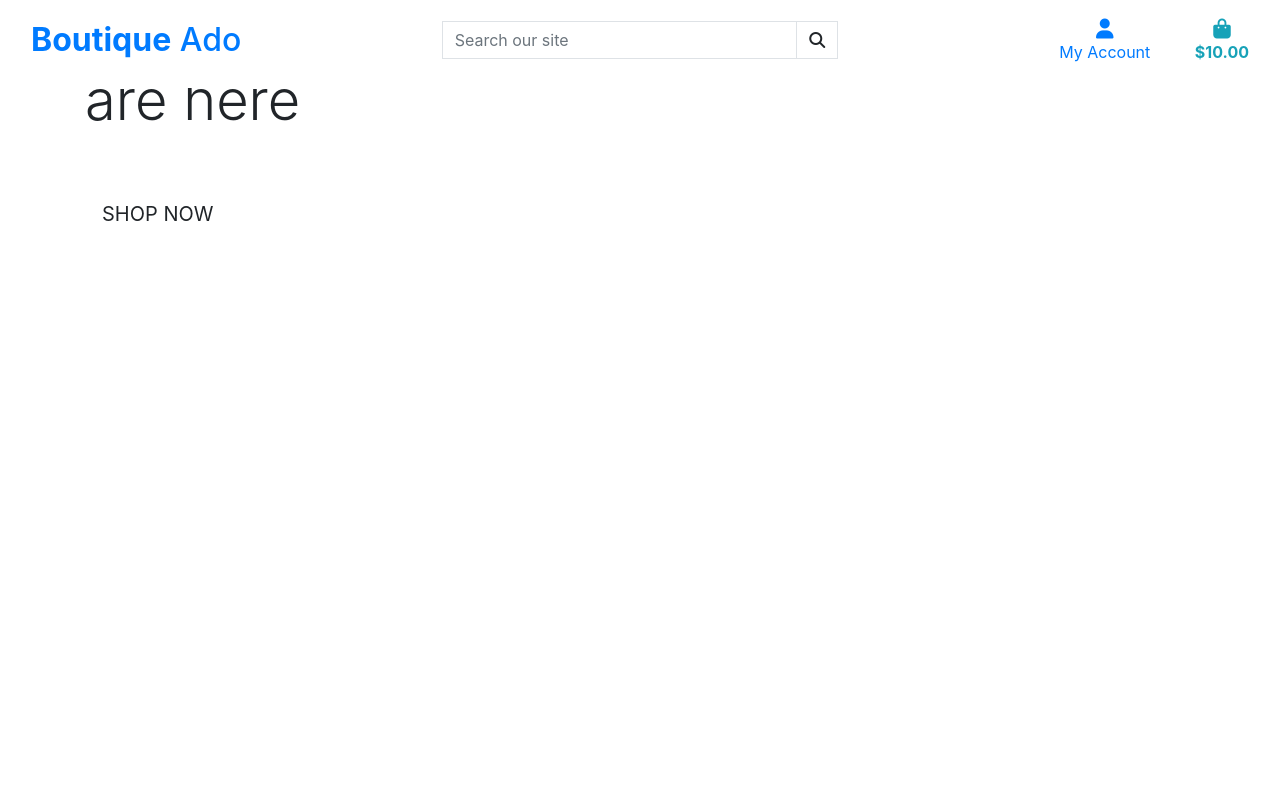
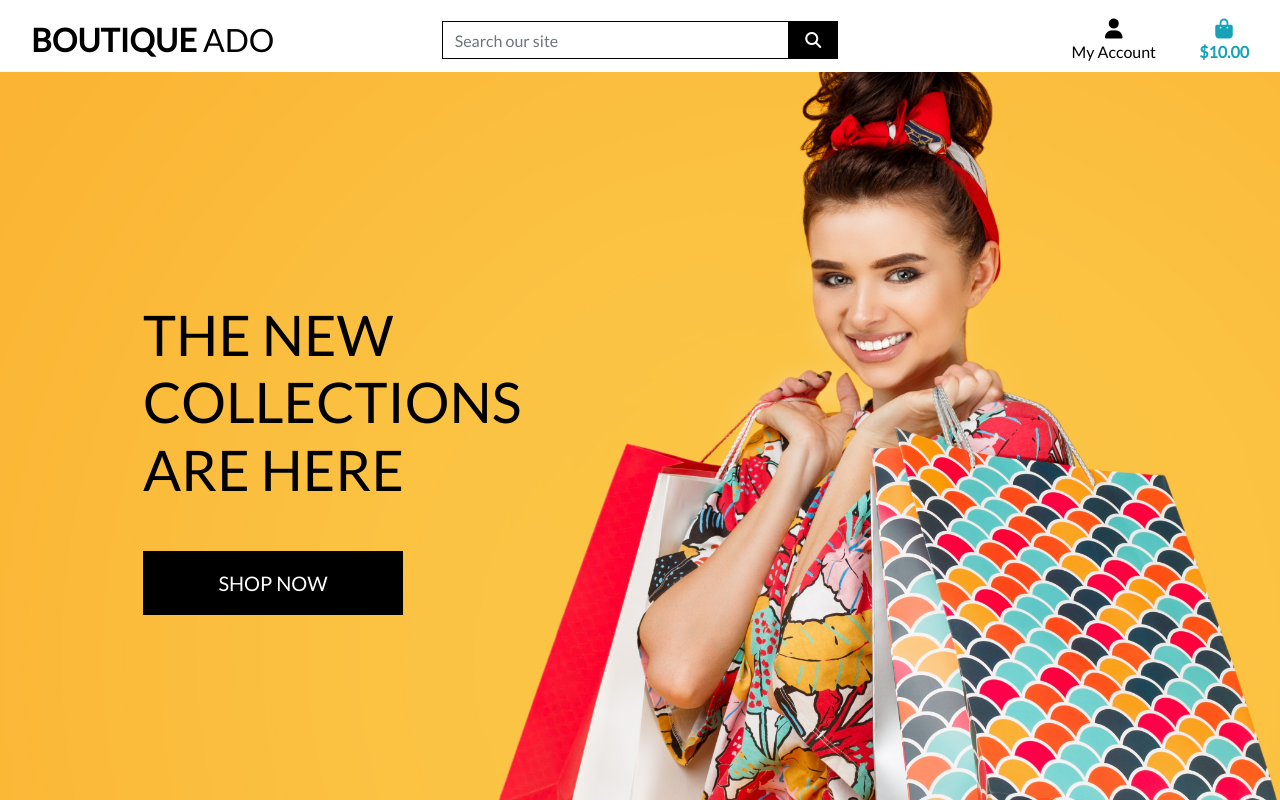
Before and after one commit to Leefarmer83/boutique_ado_v1, a Django app: template home/templates/home/index.html in a window 1280 px wide. Run offline with Django 3.2, Linux system fonts and the light colour scheme; the template is opened without the code that fills it: most values are stand-ins (such as "Sample title", 1, 10 or a date in 2020); some libraries are stand-ins or nearby versions.

Commit message:
completed home page header and css

```diff
--- a/boutique_ado/settings.py
+++ b/boutique_ado/settings.py
@@ -143,3 +143,7 @@
 # https://docs.djangoproject.com/en/3.0/howto/static-files/
 
 STATIC_URL = '/static/'
+STATICFILES_DIRS = (os.path.join(BASE_DIR, 'static'),)
+
+MEDIA_URL = '/media/'
+MEDIA_ROOT = os.path.join(BASE_DIR, 'media')
--- a/boutique_ado/urls.py
+++ b/boutique_ado/urls.py
@@ -15,9 +15,11 @@
 """
 from django.contrib import admin
 from django.urls import path, include
+from django.conf import settings
+from django.conf.urls.static import static
 
 urlpatterns = [
     path('admin/', admin.site.urls),
     path('accounts/', include('allauth.urls')),
     path('', include('home.urls')),
-]
+] + static(settings.MEDIA_URL, document_root=settings.MEDIA_ROOT)
--- /dev/null
+++ b/static/css/base.css
@@ -0,0 +1,81 @@
+html {
+    height: 100%;
+}
+
+body {
+    background: url('/media/homepage_background_cropped.jpg') no-repeat center center fixed;
+    background-size: cover;
+    height: calc(100vh - 164px);
+    color: #555;
+    font-family: 'Lato';
+}
+
+/* from Bulma */
+.icon {
+    align-items: center;
+    display: inline-flex;
+    justify-content: center;
+    height: 1.5rem;
+    width: 1.5rem;
+}
+
+.logo-font {
+    text-transform: uppercase;
+}
+
+.main-logo-link {
+    width: fit-content;
+}
+
+.shop-now-button {
+    background: black;
+    color: white;
+    min-width: 260px;
+}
+
+.btn-black {
+    background: black;
+    color: white;
+}
+
+.shop-now-button:hover,
+.shop-now-button:active,
+.shop-now-button:focus,
+.btn-black:hover,
+.btn-black:active,
+.btn-black:focus {
+    background: #222;
+    color: white;
+}
+
+.text-black {
+    color: #000 !important;
+}
+
+.border-black {
+    border: 1px solid black !important;
+}
+
+/* -------------------------------- Media Queries */
+
+/* Slightly larger container on xl screens */
+@media (min-width: 1200px) {
+  .container {
+    max-width: 80%;
+  }
+}
+
+/* fixed top navbar only on medium and up */
+@media (min-width: 992px) {
+    .fixed-top-desktop-only {
+        position: fixed;
+        top: 0;
+        right: 0;
+        left: 0;
+        z-index: 1030;
+    }
+
+    .header-container {
+        padding-top: 164px;
+    }
+}
--- a/templates/base.html
+++ b/templates/base.html
@@ -23,7 +23,7 @@
     {% endblock %}
 
     {% block corejs %}
-        <script src="https://kit.fontawesome.com/e9c73d7092.js" crossorigin="anonymous"></script>
+        <script src="https://kit.fontawesome.com/22716fd0f7.js" crossorigin="anonymous"></script>
         <script src="https://code.jquery.com/jquery-3.4.1.slim.min.js" integrity="sha384-J6qa4849blE2+poT4WnyKhv5vZF5SrPo0iEjwBvKU7imGFAV0wwj1yYfoRSJoZ+n" crossorigin="anonymous"></script>
         <script src="https://cdn.jsdelivr.net/npm/popper.js@1.16.0/dist/umd/popper.min.js" integrity="sha384-Q6E9RHvbIyZFJoft+2mJbHaEWldlvI9IOYy5n3zV9zzTtmI3UksdQRVvoxMfooAo" crossorigin="anonymous"></script>
         <script src="https://stackpath.bootstrapcdn.com/bootstrap/4.4.1/js/bootstrap.min.js" integrity="sha384-wfSDF2E50Y2D1uUdj0O3uMBJnjuUD4Ih7YwaYd1iqfktj0Uod8GCExl3Og8ifwB6" crossorigin="anonymous"></script>
@@ -95,20 +95,6 @@
                 </ul>
             </div>
         </div>
-        <div class="row bg-white">
-            <nav class="navbar navbar-expand-lg navbar-light w-100">
-                <button class="navbar-toggler" type="button" data-toggle="collapse" data-target="#main-nav" aria-controls="main-nav" aria-expanded="false" aria-label="Toggle navigation">
-                    <span class="navbar-toggler-icon"></span>
-                </button>
-                {% include 'includes/mobile-top-header.html' %}
-                {% include 'includes/main-nav.html' %}
-            </nav>
-        </div>
-        <div id="delivery-banner" class="row text-center">
-            <div class="col bg-black text-white">
-                <h4 class="logo-font my-1">Free delivery on orders over ${{ free_shipping_threshold }}!</h4>
-            </div>
-        </div>
     </header>
 
     {% if messages %}
```
Also changed, not shown: media/homepage_background_cropped.jpg (added).
